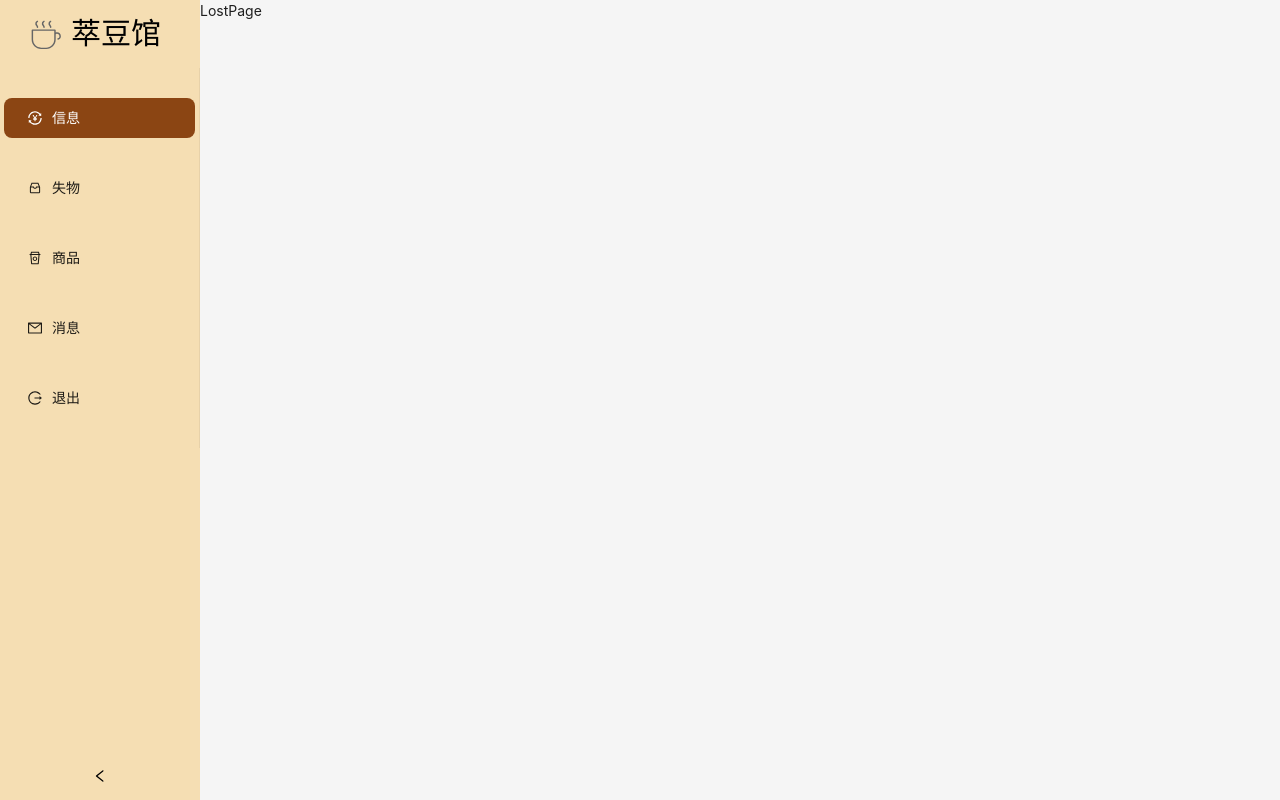
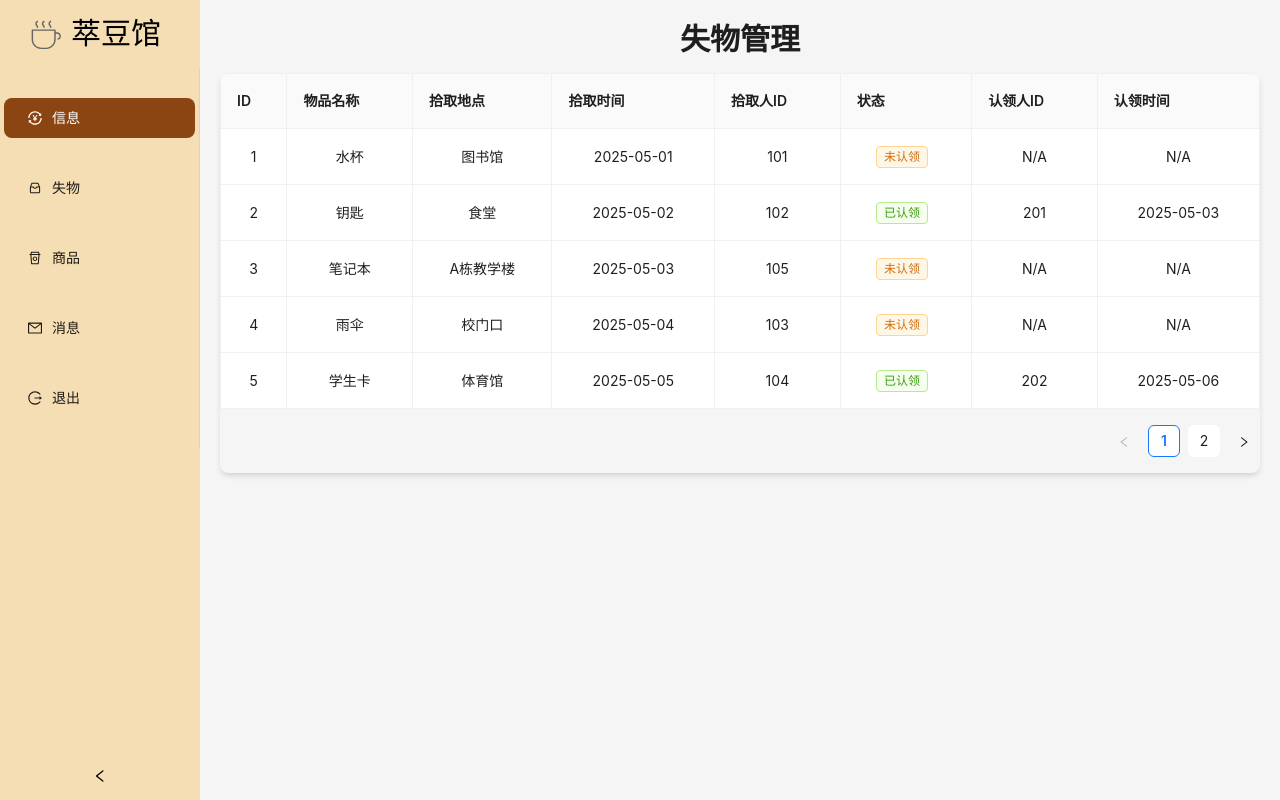
Before and after one commit to RainAllln/CafeHub-Tauri, a React (Vite) app: page /admin/lost in a window 1280 px wide. Built offline with nearby package versions, Linux system fonts and the light colour scheme.

Commit message:
feat: complete AdminLostPage

```diff
--- a/src/directory/AdminLostPage.tsx
+++ b/src/directory/AdminLostPage.tsx
@@ -1,9 +1,62 @@
-import React from 'react'
+import { Table, Typography, Tag } from 'antd';
 
-const LostPage = () => {
-  return (
-    <div>LostPage</div>
-  )
+interface LostItem {
+  id: number;
+  item_name: string;
+  pick_place?: string;
+  pick_user_id?: number;
+  claim_user_id?: number;
+  pick_time?: string;
+  claim_time?: string;
+  status: 0 | 1; // 0: Unclaimed, 1: Claimed
 }
 
-export default LostPage
+const { Title } = Typography;
+
+const mockLostItems: LostItem[] = [
+  { id: 1, item_name: '水杯', pick_place: '图书馆', pick_user_id: 101, pick_time: '2025-05-01', status: 0 },
+  { id: 2, item_name: '钥匙', pick_place: '食堂', pick_user_id: 102, pick_time: '2025-05-02', status: 1, claim_user_id: 201, claim_time: '2025-05-03' },
+  { id: 3, item_name: '笔记本', pick_place: 'A栋教学楼', pick_user_id: 105, pick_time: '2025-05-03', status: 0 },
+  { id: 4, item_name: '雨伞', pick_place: '校门口', pick_user_id: 103, pick_time: '2025-05-04', status: 0 },
+  { id: 5, item_name: '学生卡', pick_place: '体育馆', pick_user_id: 104, pick_time: '2025-05-05', status: 1, claim_user_id: 202, claim_time: '2025-05-06' },
+  { id: 6, item_name: '耳机', pick_place: '图书馆', pick_user_id: 101, pick_time: '2025-05-07', status: 0 },
+];
+
+const AdminLostPage = () => {
+  const columns = [
+    { title: 'ID', dataIndex: 'id', key: 'id', className: 'text-center' },
+    { title: '物品名称', dataIndex: 'item_name', key: 'item_name', className: 'text-center' },
+    { title: '拾取地点', dataIndex: 'pick_place', key: 'pick_place', className: 'text-center', render: (text?: string) => text || 'N/A' },
+    { title: '拾取时间', dataIndex: 'pick_time', key: 'pick_time', className: 'text-center', render: (text?: string) => text || 'N/A' },
+    { title: '拾取人ID', dataIndex: 'pick_user_id', key: 'pick_user_id', className: 'text-center', render: (text?: number) => text || 'N/A' },
+    {
+      title: '状态',
+      dataIndex: 'status',
+      key: 'status',
+      className: 'text-center',
+      render: (status: 0 | 1) => (
+        <Tag color={status === 0 ? 'orange' : 'green'}>
+          {status === 0 ? '未认领' : '已认领'}
+        </Tag>
+      ),
+    },
+    { title: '认领人ID', dataIndex: 'claim_user_id', key: 'claim_user_id', className: 'text-center', render: (text?: number) => text || 'N/A' },
+    { title: '认领时间', dataIndex: 'claim_time', key: 'claim_time', className: 'text-center', render: (text?: string) => text || 'N/A' },
+  ];
+
+  return (
+    <div className="p-5 font-sans">
+      <Title level={2} className="text-center mb-5 text-gray-700">失物管理</Title>
+      <Table
+        dataSource={mockLostItems}
+        columns={columns}
+        rowKey="id"
+        bordered
+        className="shadow-md rounded-lg"
+        pagination={{ pageSize: 5, className: 'mt-4' }}
+      />
+    </div>
+  );
+};
+
+export default AdminLostPage;
```
